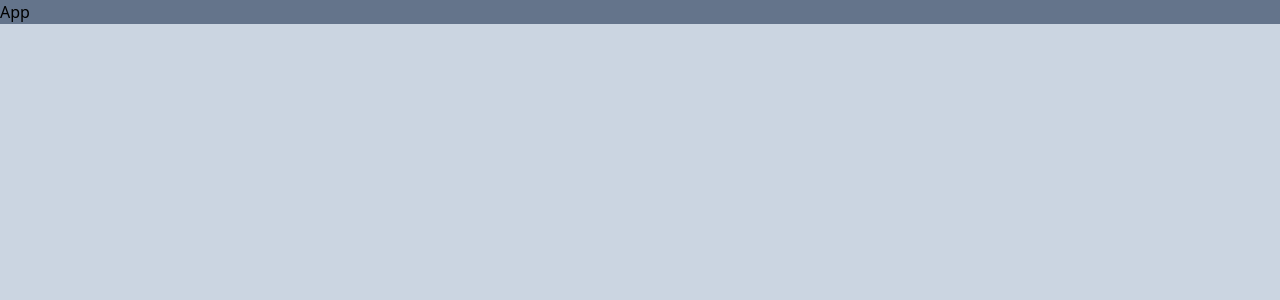
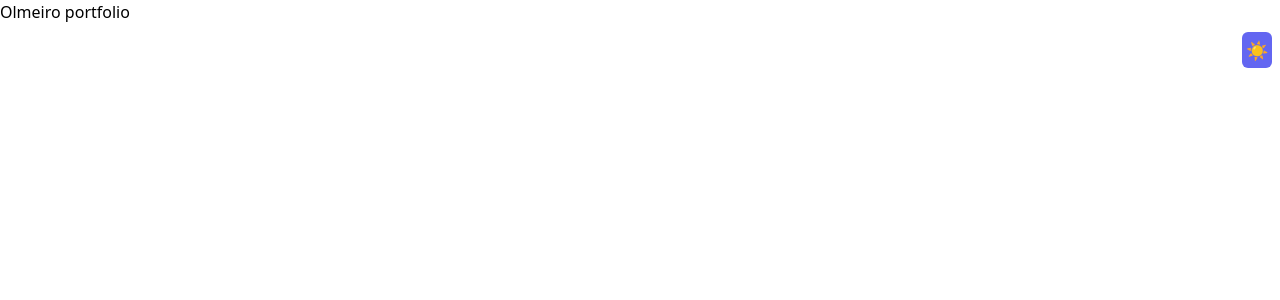
Before and after one commit to olmeiro/olmeiro.io, a React (Vite) app: page / in a window 1280 px wide. Shown: the top 300 px of the page. Built offline with nearby package versions, Linux system fonts and the light colour scheme.

Commit message:
dark mode set up

```diff
--- a/src/App.jsx
+++ b/src/App.jsx
@@ -1,9 +1,41 @@
+import { useEffect, useState } from 'react'
 
 function App () {
+  const [theme, setTheme] = useState(null)
+
+  useEffect(() => {
+    if (window.matchMedia('(prefers-color-scheme: dark)').matches) {
+      setTheme('dark')
+    } else {
+      setTheme('light')
+    }
+  }, [])
+
+  useEffect(() => {
+    if (theme === 'dark') {
+      document.documentElement.classList.add('dark')
+    } else {
+      document.documentElement.classList.remove('dark')
+    }
+  }, [theme])
+
+  const handleThemeSwitch = () => {
+    setTheme(theme === 'dark' ? 'light' : 'dark')
+  }
+
   return (
-    <div className="min-h-screen bg-slate-300">
-      <h1 className='bg-slate-500'>App</h1>
-    </div>
+    <>
+      <button
+        type='button'
+        onClick={handleThemeSwitch}
+        className="fixed z-10 right-2 top-8 bg-indigo-500 text-lg p-1 rounded-md"
+      >
+        { theme === 'dark' ? '🌑' : '☀️'}
+      </button>
+      <div className='bg-red dark:bg-slate-900'>
+          <h1 className='dark:text-white'>Olmeiro portfolio</h1>
+      </div>
+    </>
   )
 }
 
--- a/tailwind.config.cjs
+++ b/tailwind.config.cjs
@@ -1,5 +1,6 @@
 /** @type {import('tailwindcss').Config} */
 module.exports = {
+  darkMode: 'class',
   content: [
     './index.html',
     './src/**/*.{js,ts,jsx,tsx}'
```
